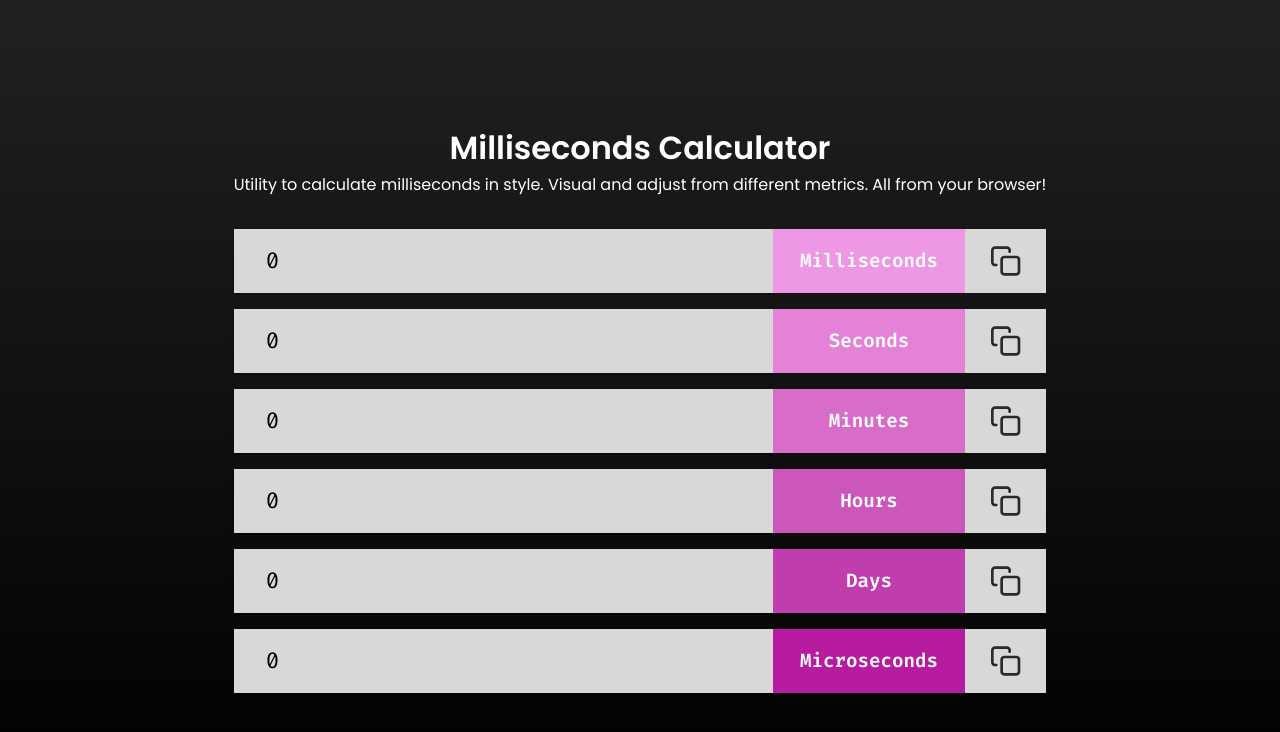
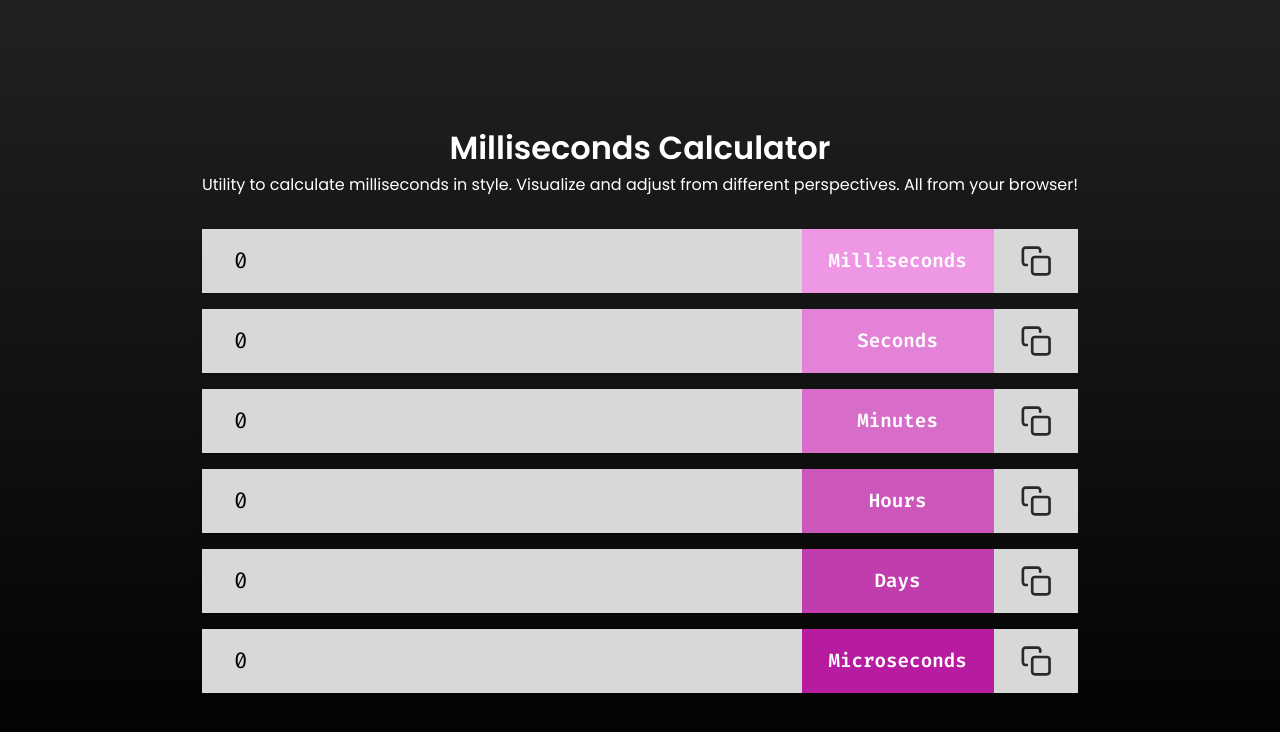
Before and after one commit to brandon-pereira/milliseconds, a website built with Parcel: page index.html in a window 1280 px wide. Built offline with nearby package versions, Linux system fonts and the light colour scheme.

Commit message:
tweak app description

```diff
--- a/index.html
+++ b/index.html
@@ -13,8 +13,8 @@
     <div class="header--container">
       <h1>Milliseconds Calculator</h1>
       <p>
-        Utility to calculate milliseconds in style. Visual and adjust from
-        different metrics. All from your browser!
+        Utility to calculate milliseconds in style. Visualize and adjust from
+        different perspectives. All from your browser!
       </p>
     </div>
     <div class="content--container">
```
